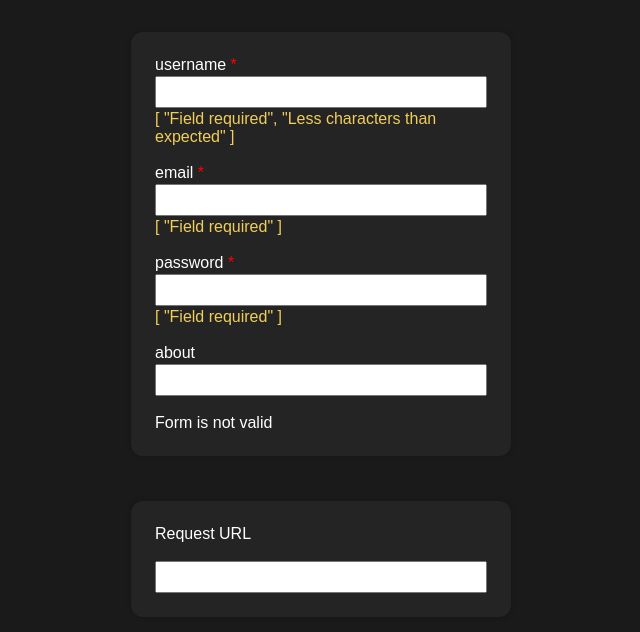
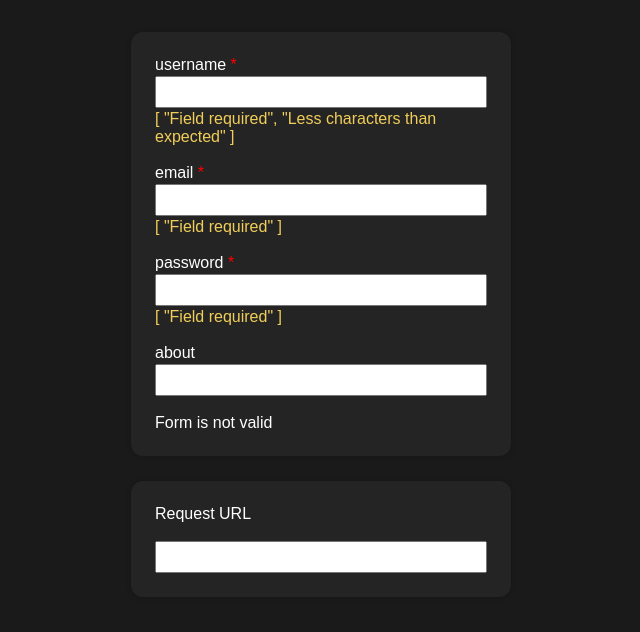
Before and after one commit to abrikosechek/vue-composables, a Vue app: page / in a window 1280 px wide. Shown: the top 632 px of the page, without its empty margins (319-959 px from the left). Built offline with nearby package versions, Linux system fonts and the light colour scheme.

Commit message:
request block margin

```diff
--- a/src/App.vue
+++ b/src/App.vue
@@ -27,6 +27,6 @@ const { data, error } = useFetch(url)
 .requests-block {
   display: flex;
   flex-direction: column;
-  margin-top: 45px;
+  margin-top: 25px;
 }
 </style>
```
